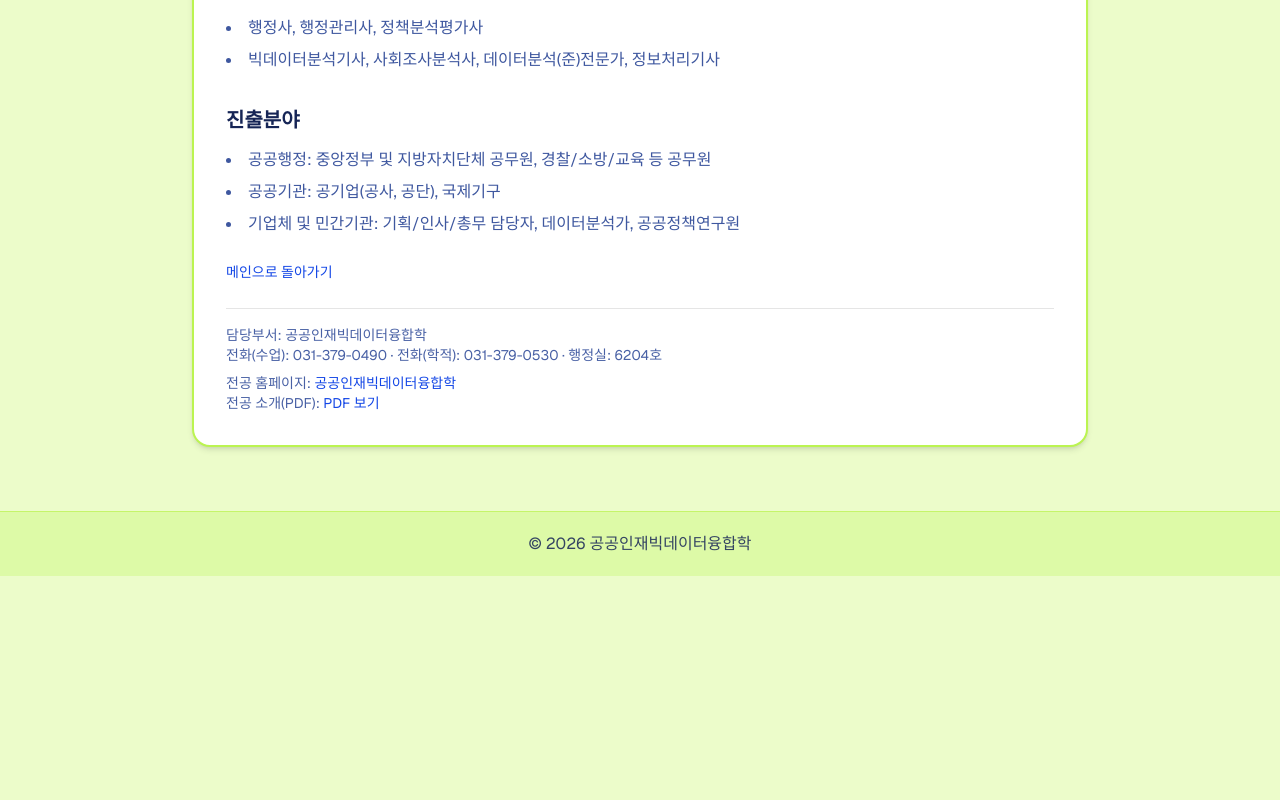
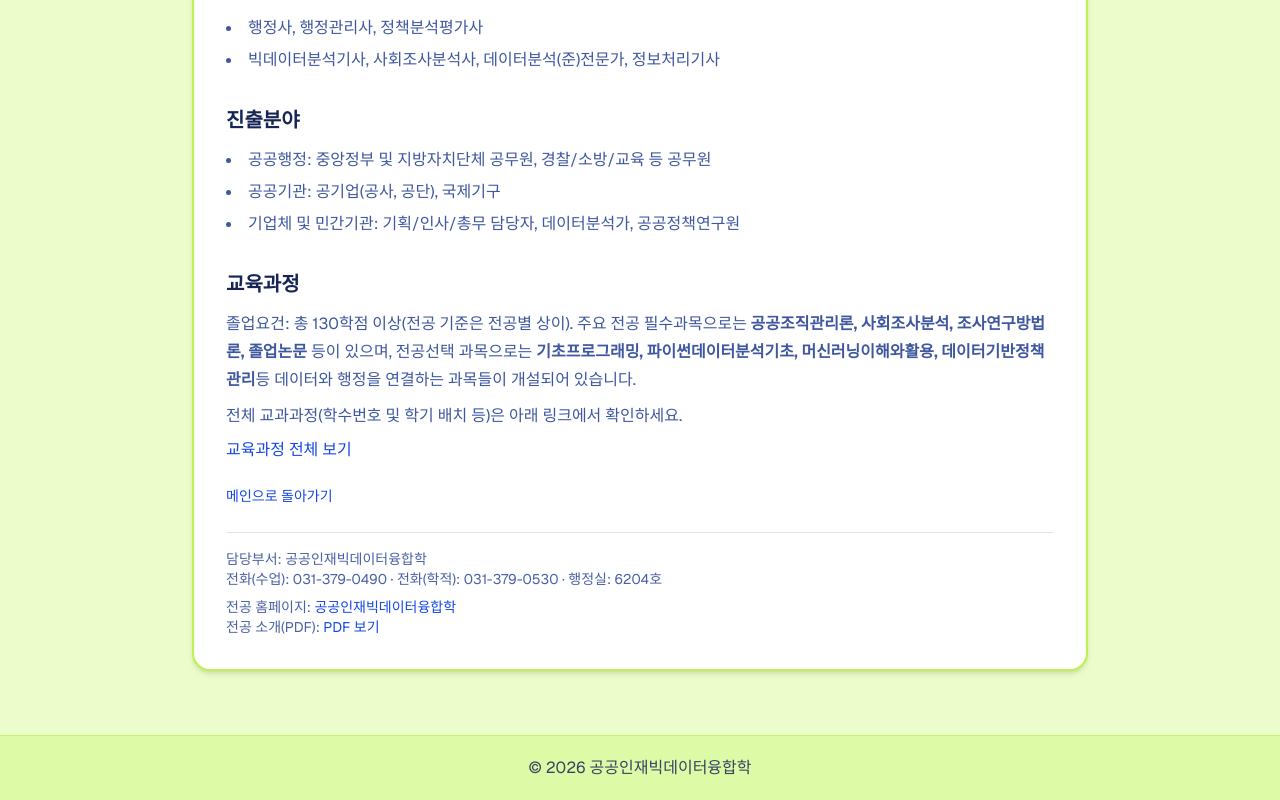
Before and after one commit to sangyoon0220/my-first-web, a Next.js app: page /intro in a window 1280 px wide. Shown: the part 924-1724 px from the top of the page. Before the commit the page ends 1500 px from the top, so only its background shows below. Built offline with nearby package versions, Linux system fonts and the light colour scheme; no server answers.

Commit message:
Add curriculum section to intro page

```diff
--- a/app/intro/page.tsx
+++ b/app/intro/page.tsx
@@ -46,6 +46,20 @@ export default function IntroPage() {
           <li>기업체 및 민간기관: 기획/인사/총무 담당자, 데이터분석가, 공공정책연구원</li>
         </ul>
 
+        <h2 className="text-xl font-bold mt-8 mb-3">교육과정</h2>
+        <p className="text-blue-900/85 leading-7">
+          졸업요건: 총 130학점 이상(전공 기준은 전공별 상이). 주요 전공 필수과목으로는
+          <strong> 공공조직관리론, 사회조사분석, 조사연구방법론, 졸업논문</strong> 등이 있으며,
+          전공선택 과목으로는 <strong>기초프로그래밍, 파이썬데이터분석기초, 머신러닝이해와활용, 데이터기반정책관리</strong>
+          등 데이터와 행정을 연결하는 과목들이 개설되어 있습니다.
+        </p>
+        <p className="text-blue-900/85 leading-7 mt-2">
+          전체 교과과정(학수번호 및 학기 배치 등)은 아래 링크에서 확인하세요.
+        </p>
+        <p className="mt-2">
+          <a href="https://www.hs.ac.kr/kor/10502/subview.do" className="text-blue-700 hover:underline">교육과정 전체 보기</a>
+        </p>
+
         <Link href="/" className="inline-block mt-6 text-sm text-blue-700 hover:underline">
           메인으로 돌아가기
         </Link>
```
